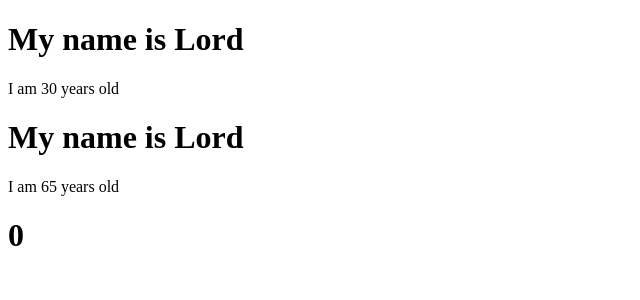
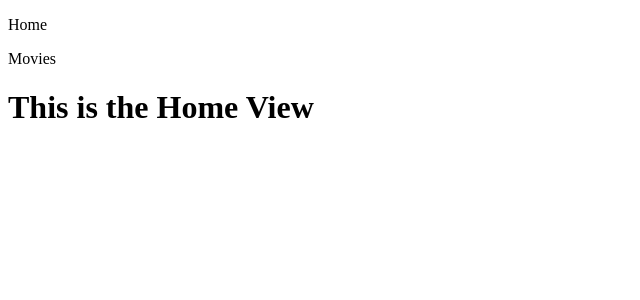
Before and after one commit to jensgost/React_1, a React (Create React App) app: page /home in a window 1280 px wide. Shown: the top 300 px of the page, without its empty margins (0-640 px from the left). Built offline with nearby package versions, Linux system fonts and the light colour scheme.

Commit message:
added home and movie view

```diff
--- a/package.json
+++ b/package.json
@@ -8,6 +8,7 @@
     "@testing-library/user-event": "^12.8.3",
     "react": "^17.0.2",
     "react-dom": "^17.0.2",
+    "react-router-dom": "^6.0.2",
     "react-scripts": "4.0.3",
     "set-default-browser": "^1.1.2",
     "web-vitals": "^1.1.2"
--- a/src/App.js
+++ b/src/App.js
@@ -1,16 +1,12 @@
-import { MyFirstComponent } from "./MyFirstComponent";
-import { useState } from "react";
+import { Routes } from "./routes/Routes";
+import { Navigation } from "./components/Navigation";
 
 export const App = () => {
-  const [name, setName] = useState("Lord");
-  const [age, setAge] = useState();
-  const [number, setNumber] = useState(0);
-
   return (
     <div>
-      <MyFirstComponent name={name} age={30} />
-      <MyFirstComponent name={name} age={65} />
-      <h1 onClick={() => setNumber(number + 1)}>{number}</h1>
+      <Routes>
+        <Navigation />
+      </Routes>
     </div>
   );
 };
--- /dev/null
+++ b/src/components/Navigation.jsx
@@ -0,0 +1,12 @@
+import { useNavigate } from "react-router-dom";
+
+export const Navigation = () => {
+  const navigate = useNavigate();
+
+  return (
+    <div>
+      <p onClick={() => navigate("/home")}>Home</p>
+      <p onClick={() => navigate("/movies")}>Movies</p>
+    </div>
+  );
+};
--- /dev/null
+++ b/src/routes/Routes.jsx
@@ -0,0 +1,17 @@
+// _rafc (react error functional component)
+
+import { BrowserRouter, Routes as Switch, Route } from "react-router-dom";
+import { HomeView } from "../views/home/HomeView";
+import { MoviesView } from "../views/movies/MoviesView";
+
+export const Routes = ({children}) => {
+  return (
+    <BrowserRouter>
+    {children}
+      <Switch>
+        <Route path={"/home"} element={<HomeView />} />
+        <Route path={"/movies"} element={<MoviesView />} />
+      </Switch>
+    </BrowserRouter>
+  );
+};
--- /dev/null
+++ b/src/views/home/HomeView.jsx
@@ -0,0 +1,7 @@
+export const HomeView = () => {
+  return (
+    <div>
+      <h1>This is the Home View</h1>
+    </div>
+  );
+};
--- /dev/null
+++ b/src/views/movies/MoviesView.jsx
@@ -0,0 +1,7 @@
+export const MoviesView = () => {
+  return (
+    <div>
+      <h1>This is the Movies View</h1>
+    </div>
+  );
+};
```
Also changed, not shown: test/setupTests.js (renamed from src/test/setupTests.js), 2 other files (tests, documents, lock files or other folders).
